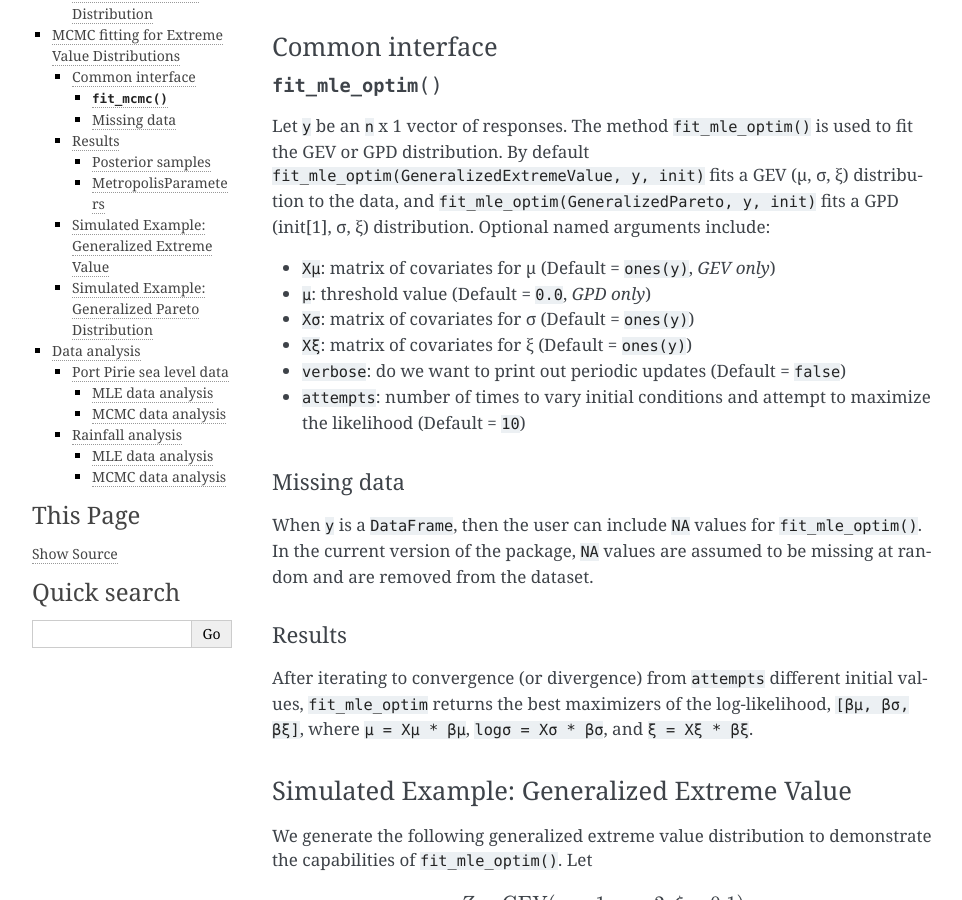
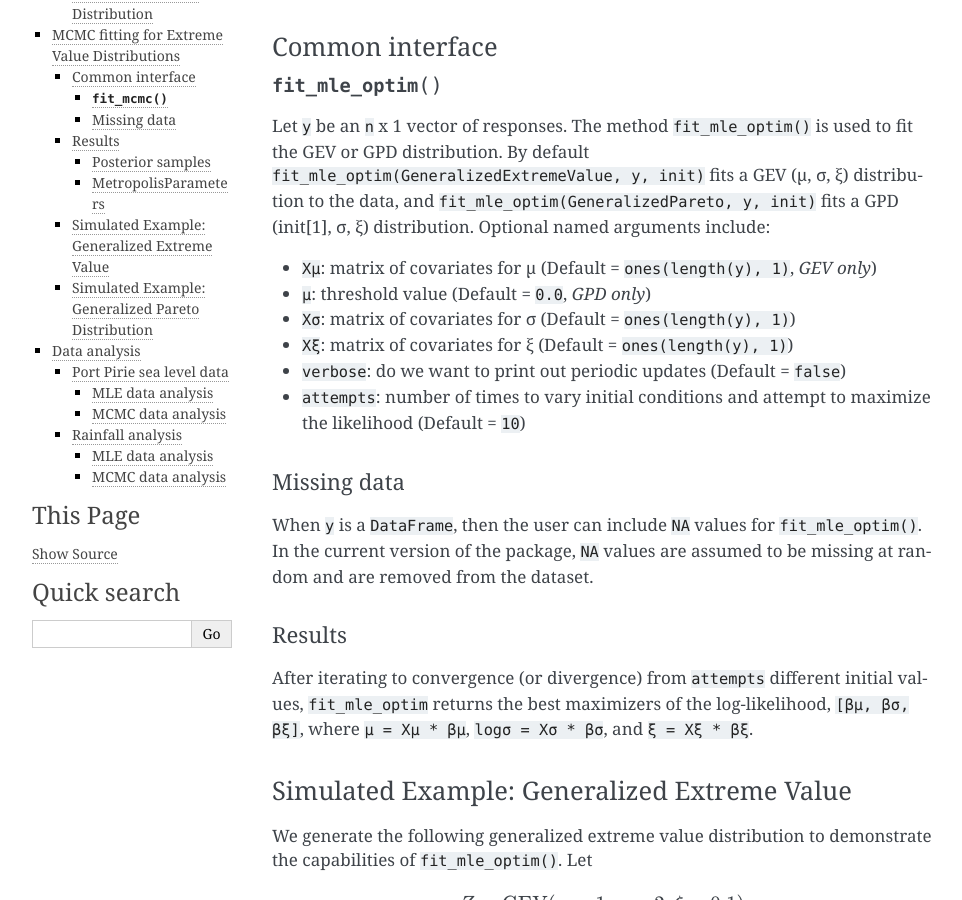
Before and after one commit to sammorris81/ExtremeValueDistributions.jl, a Sphinx documentation site: the page built from docs/source/fit.rst, in a window 1280 px wide and 900 px high, scrolled down 365 px. Shown: the whole window, without its empty margins (148-1110 px from the left). Built offline with Sphinx 7.4.7, drawn with Linux system fonts in a browser that asks for light colours; formulas are drawn with MathJax 3; some of the changed text lies outside the part shown.

Commit message:
modified default form of matrix of covariates

```diff
--- a/docs/source/fit.rst
+++ b/docs/source/fit.rst
@@ -13,10 +13,10 @@ Common interface
 
 Let ``y`` be an ``n`` x 1 vector of responses. The method ``fit_mle_optim()`` is used to fit the GEV or GPD distribution. By default ``fit_mle_optim(GeneralizedExtremeValue, y, init)`` fits a GEV (μ, σ, ξ) distribution to the data, and ``fit_mle_optim(GeneralizedPareto, y, init)`` fits a GPD (init[1], σ, ξ) distribution. Optional named arguments include:
 
-* ``Xμ``: matrix of covariates for μ (Default = ``ones(y)``, *GEV only*)
+* ``Xμ``: matrix of covariates for μ (Default = ``ones(length(y), 1)``, *GEV only*)
 * ``μ``: threshold value (Default = ``0.0``, *GPD only*)
-* ``Xσ``: matrix of covariates for σ (Default = ``ones(y)``)
-* ``Xξ``: matrix of covariates for ξ (Default = ``ones(y)``)
+* ``Xσ``: matrix of covariates for σ (Default = ``ones(length(y), 1)``)
+* ``Xξ``: matrix of covariates for ξ (Default = ``ones(length(y), 1)``)
 * ``verbose``: do we want to print out periodic updates (Default = ``false``)
 * ``attempts``: number of times to vary initial conditions and attempt to maximize the likelihood (Default = ``10``)
 
@@ -139,10 +139,10 @@ Common interface
 
 Let ``y`` be an ``n`` x 1 vector of responses. The method ``fit_mcmc()`` is used to fit the GEV or GPD distribution. By default ``fit_mcmc(GeneralizedExtremeValue, y)`` fits a GEV (μ, σ, ξ) distribution to the data, and ``fit_mcmc(GeneralizedPareto, y)`` fits a GPD (0.0, σ, ξ) distribution. Optional named arguments include:
 
-* ``Xμ``: matrix of covariates for μ (Default = ``ones(y)``, *GEV only*)
+* ``Xμ``: matrix of covariates for μ (Default = ``ones(length(y), 1)``, *GEV only*)
 * ``μ``: threshold value (Default = ``0.0``, *GPD only*)
-* ``Xσ``: matrix of covariates for σ (Default = ``ones(y)``)
-* ``Xξ``: matrix of covariates for ξ (Default = ``ones(y)``)
+* ``Xσ``: matrix of covariates for σ (Default = ``ones(length(y), 1)``)
+* ``Xξ``: matrix of covariates for ξ (Default = ``ones(length(y), 1)``)
 * ``βμsd``: prior standard deviation for β parameters for μ (Default = ``100.0``, *GEV only*)
 * ``βσsd``: prior standard deviation for β parameters for σ (Default = ``100.0``)
 * ``βξsd``: prior standard deviation for β parameters for ξ (Default = ``1.0``)
```
